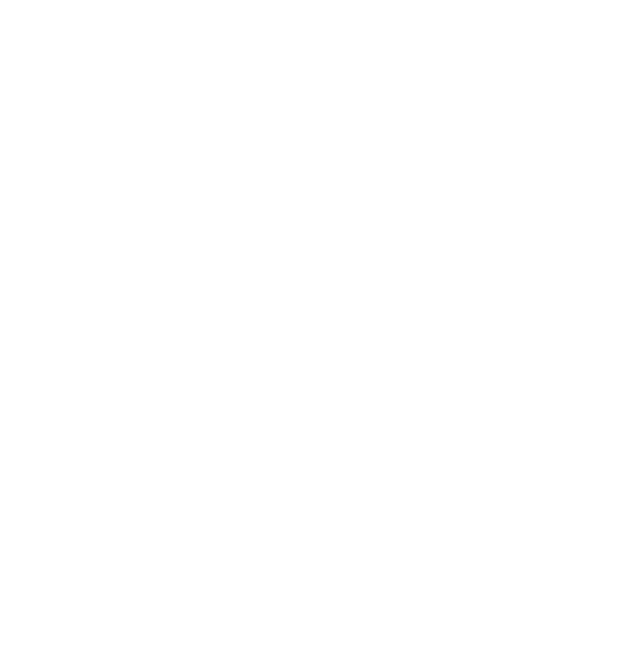
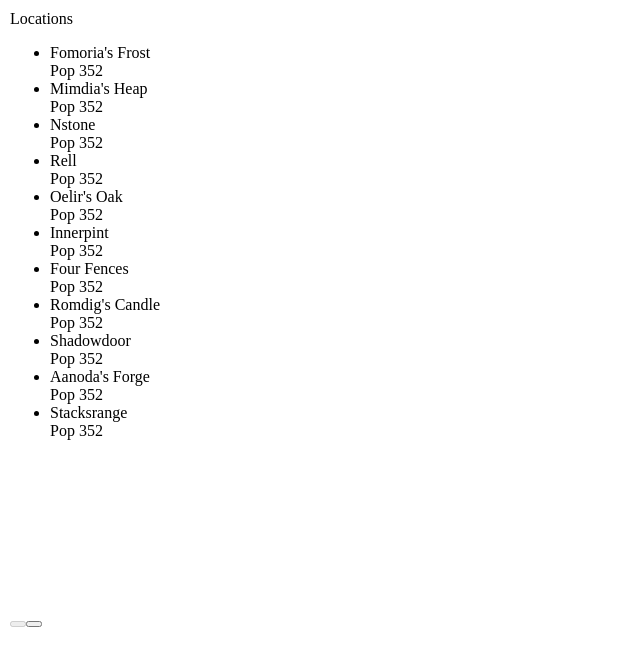
Before and after one commit to VictorNicollet/Insidious, a Preact app: page / in a window 1280 px wide. Shown: the top 666 px of the page, without its empty margins (0-640 px from the left). Built offline with nearby package versions, Linux system fonts and the light colour scheme; the HTML template or start-up script is replaced by a standard one.

Commit message:
Introduce LeftPanel
This panel will display the various lists (locations, priests,
organizations, etc). It chooses its height based on the window
height itself.

```diff
--- /dev/null
+++ b/src/components/LeftPanel.tsx
@@ -0,0 +1,27 @@
+import { h, JSX } from "preact"
+import { LocationList } from './LocationList'
+import { World } from 'model/world';
+
+// The left panel provides top-level lists of things (all locations,
+// all priests, etc.)
+
+const FLUFF = 220;
+const ITEMSIZE = 50;
+
+export function LeftPanel(props: {
+    screenH: number
+    screenW: number
+    world: World
+}): JSX.Element {
+    const pagesize = Math.floor((props.screenH - FLUFF) / ITEMSIZE);
+    return <div style={{
+        position: "fixed",
+        left: 10,
+        top: 10,
+        bottom: 10,
+        width: 340
+    }}>
+        <LocationList locations={props.world.locations()}
+                      pagesize={pagesize} />
+    </div>
+}
--- a/src/index.tsx
+++ b/src/index.tsx
@@ -3,10 +3,16 @@
 import { Container } from 'components/Container';
 import { LocationList } from 'components/LocationList';
 import { MapView } from 'components/MapView';
+import { LeftPanel } from 'components/LeftPanel';
 
 const world = generate();
-const locations = world.locations();
+
+const screenH = window.innerHeight;
+const screenW = window.innerWidth;
 
 render(
-    <MapView map={world.map}/>,
+    <div>
+        <MapView map={world.map}/>
+        <LeftPanel screenH={screenH} screenW={screenW} world={world}/>
+    </div>,
     document.body);
```
